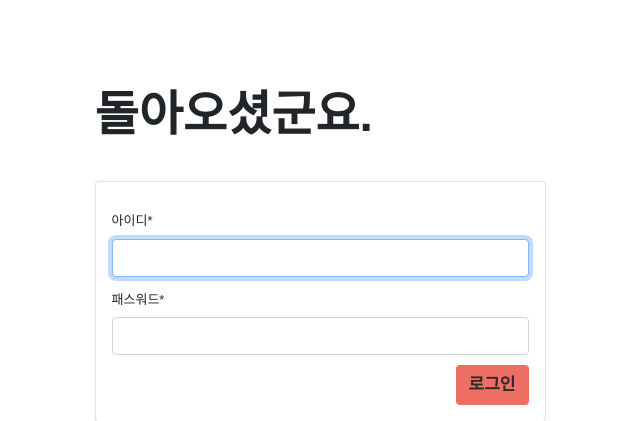
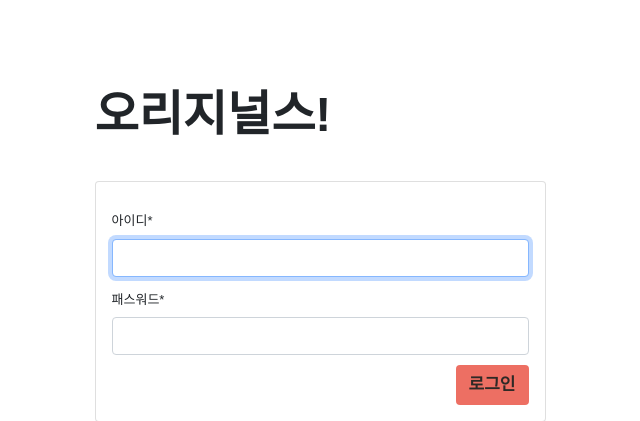
Before and after one commit to RyanYJOh/museum, a Django app: page /login/ in a window 1280 px wide. Shown: the part 71-492 px from the top of the page, without its empty margins (320-960 px from the left). Run offline with Django 3.2, Linux system fonts and the light colour scheme; some libraries are stand-ins or nearby versions; some web fonts are replaced.

Commit message:
minor changes

```diff
--- a/museum/main/static/main/RadioBtn.js
+++ b/museum/main/static/main/RadioBtn.js
@@ -25,7 +25,7 @@ window.onload = function radioBtn() {
         document.getElementById('radio-self-text').style.color = 'grey';
         document.getElementById('radio-self-text').style.fontWeight = '400';
 
-        document.getElementById('ques_type_desc').innerText = '하루에 하나씩 제공되는 질문이에요.'
+        document.getElementById('ques_type_desc').innerText = '하루에 하나씩 제공되는 질문이에요'
     }
 
     function clickSelf(e) {
@@ -44,6 +44,6 @@ window.onload = function radioBtn() {
         document.getElementById('radio-self-text').style.color = 'black';
         document.getElementById('radio-self-text').style.fontWeight = '800';
 
-        document.getElementById('ques_type_desc').innerText = '내가 스스로 고민한 질문과 정답이에요.'
+        document.getElementById('ques_type_desc').innerText = '내가 스스로 고민한 질문과 정답이에요'
     }
 }
--- a/museum/main/templates/main/C_ans_self.html
+++ b/museum/main/templates/main/C_ans_self.html
@@ -95,7 +95,6 @@
 
 
 <script>
-    console.log()
     document.getElementById('id_is_shared').checked = true;
 
     // 이미지 필드 처리
--- a/museum/main/templates/main/base.html
+++ b/museum/main/templates/main/base.html
@@ -35,8 +35,8 @@
     <title>{%block title%}{%endblock%}</title>
 
 </head>
+<!-- 인스타그램의 창업자 케빈 시스트롬이 말했습니다. 코딩은 '딱 사고칠 수준'까지만 배우라고. 그래서 딱 그 정도만 배웠습니다. 개발의 ㄱ도 모르는 사람이 짠 코드입니다. 민망하니 까보지 마세요😕 -->
 <body>
-    <!-- 인스타그램의 창업자 케빈 시스트롬이 말했습니다. 코딩은 '딱 사고칠 수준'까지만 배우라고. 그래서 딱 그 정도만 배웠습니다. 개발의 ㄱ도 모르는 사람이 짠 코드입니다. 민망하니 까보지 마세요😕 -->
     <nav class="navbar navbar-default navbar-expand nav-bar fixed-top">
         <div class='navbar-brand nav-link' onclick="location.href='/'">
             <img class="ci" src="{% static 'museum/images/ci_beta.png' %}" alt='ci'>
--- a/museum/main/templates/main/home.html
+++ b/museum/main/templates/main/home.html
@@ -47,7 +47,7 @@
 <div class="empty-row"></div>
 <div class="row justify-content-center">
     <div class="col text-center">
-        <div class='text-s' id='ques_type_desc'>하루에 하나씩 제공되는 질문이에요.</div>
+        <div class='text-s' id='ques_type_desc'>하루에 하나씩 제공되는 질문이에요</div>
     </div>
 </div>
 
--- a/museum/register/templates/registration/login.html
+++ b/museum/register/templates/registration/login.html
@@ -10,7 +10,7 @@
     <div class="col-10 col-md-6">
         <div class="row">
             <div class="col">
-                <div class="text-xl">돌아오셨군요.</div>
+                <div class="text-xl">오리지널스!</div>
             </div>
         </div>
         <div class="row-h-20"></div>
```
